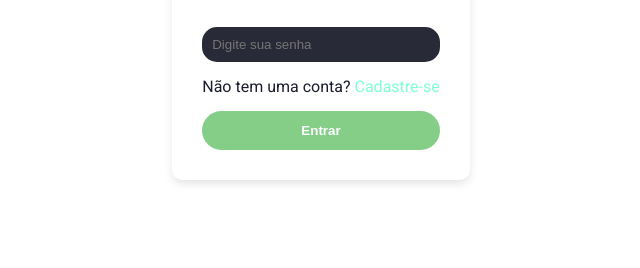
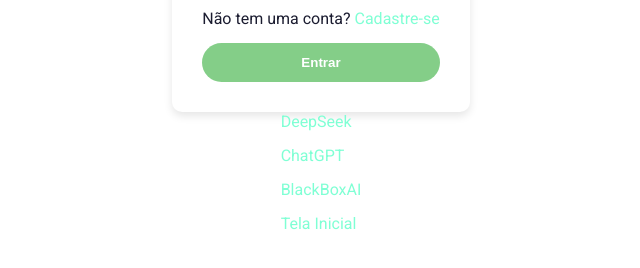
Before and after one commit to AlbertZiurk/Atividade04, a plain HTML site: page pages-ia/chat.html in a window 1280 px wide. Shown: the part 432-700 px from the top of the page, without its empty margins (319-959 px from the left). Drawn offline with Linux system fonts and the light colour scheme; files that its build step writes are made by us from their sources.

Commit message:
Add files via upload

```diff
--- a/pages-ia/chat.html
+++ b/pages-ia/chat.html
@@ -4,7 +4,7 @@
     <meta charset="UTF-8">
     <meta name="viewport" content="width=device-width, initial-scale=1.0">
     <title>Login</title>
-    <link rel="stylesheet" href="../css-ia/chat.css">
+    <link rel="stylesheet" href="../css/chat.css">
     <link href="https://fonts.googleapis.com/css2?family=Roboto:wght@400;500&display=swap" rel="stylesheet">
 </head>
 <body>
@@ -22,5 +22,19 @@
             <input type="submit" value="Entrar">
         </div>
     </div>
+    <footer>
+        <div>
+          <p><a href="./pages-ia/deepseek.html">DeepSeek</a></p>
+        </div>
+        <div>
+          <p><a href="./pages-ia/chat.html">ChatGPT</a></p>
+        </div>
+        <div>
+          <p><a href="./pages-ia/blackbox.html">BlackBoxAI </a></p>
+        </div>
+        <div>
+          <p><a href="index.html">Tela Inicial </a></p>
+        </div>
+      </footer>
 </body>
 </html>
```
Also changed, not shown: pages-ia/blackbox.html (+14 -0 lines), pages-ia/deepseek.html (+15 -1 lines).
